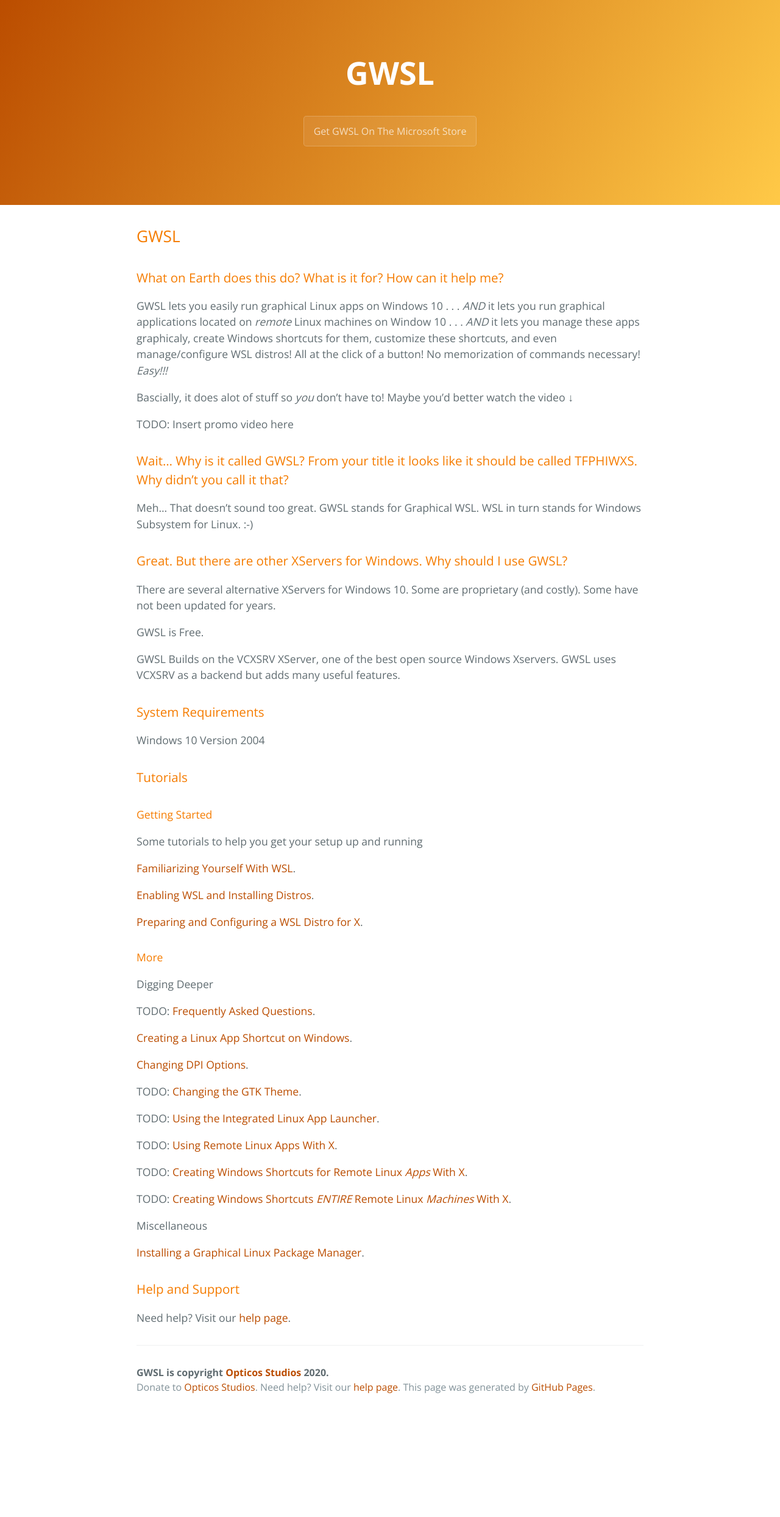
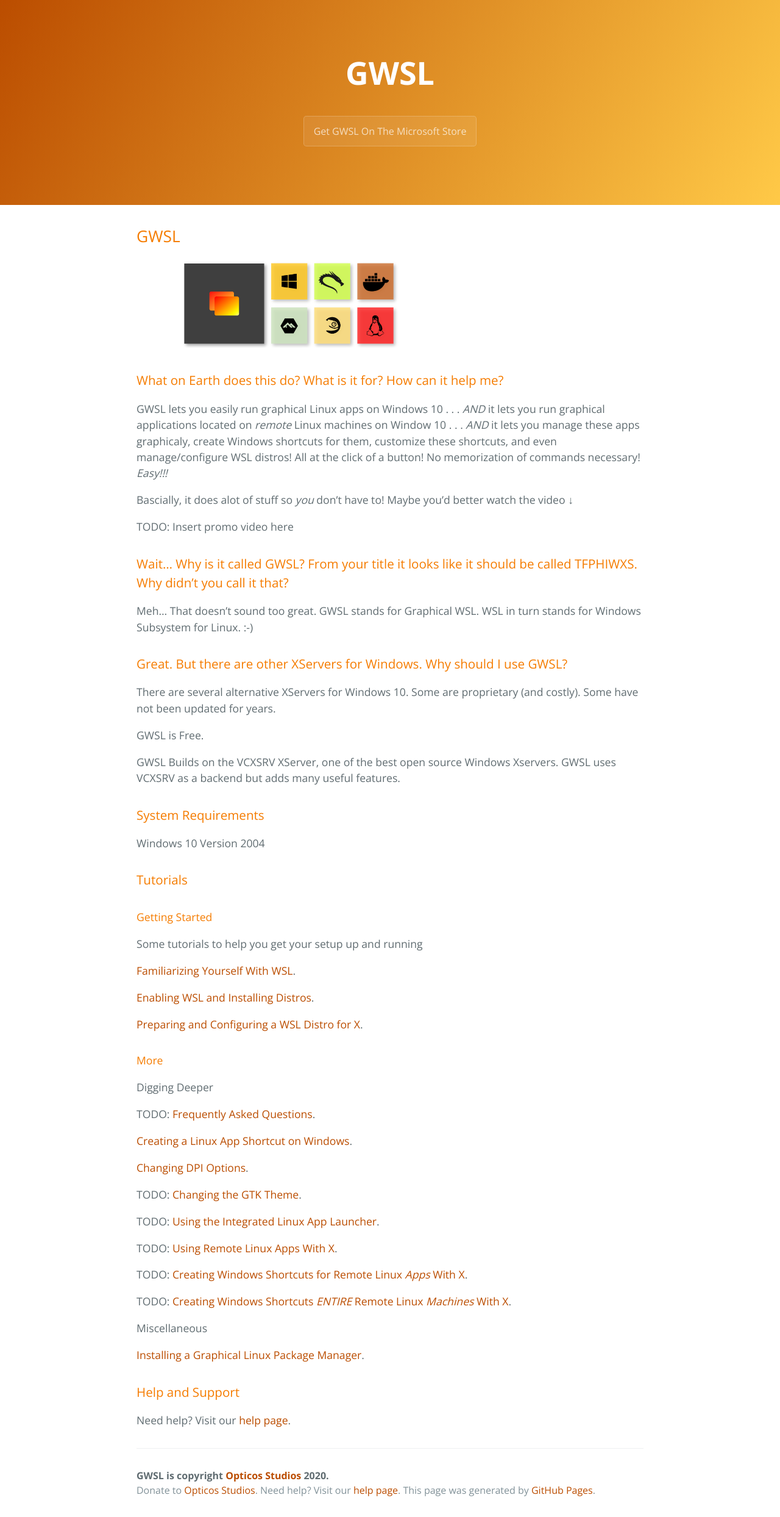
Before and after one commit to Opticos/gwsl, a Jekyll site: the page built from index.md, in a window 1280 px wide. Shown: the whole page at 61% size. Built offline with Jekyll 4.4.1, drawn with Linux system fonts in a browser that asks for light colours; the repository's description, which GitHub fills in, is left out; before the commit the page ends 2318 px from its top, so only the background shows below that.

Commit message:
Update index.md

```diff
--- a/index.md
+++ b/index.md
@@ -3,6 +3,8 @@ layout: homepage
 title: GWSL
 ---
 ## GWSL
+
+<img src="https://opticos.github.io/gwsl/tutorials/banner.png" width="500">
 
 ### What on Earth does this do? What is it for? How can it help me?
 
```
